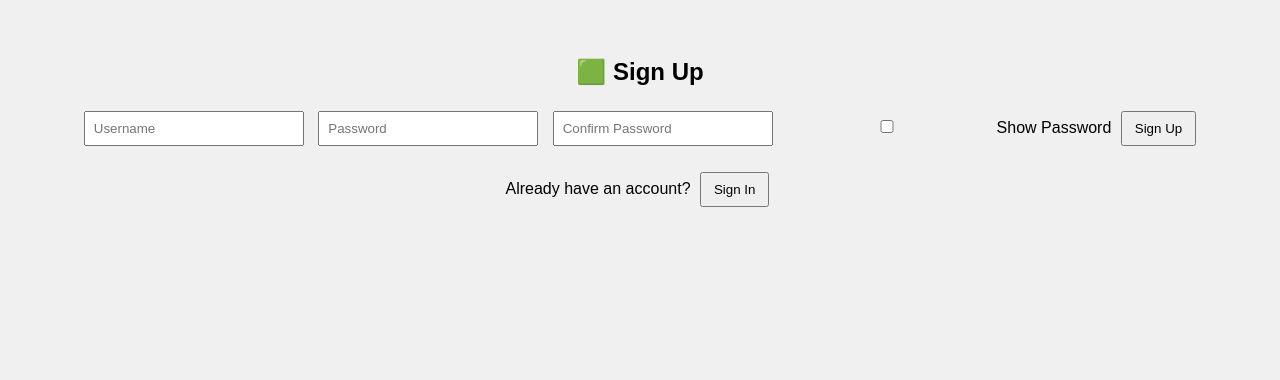
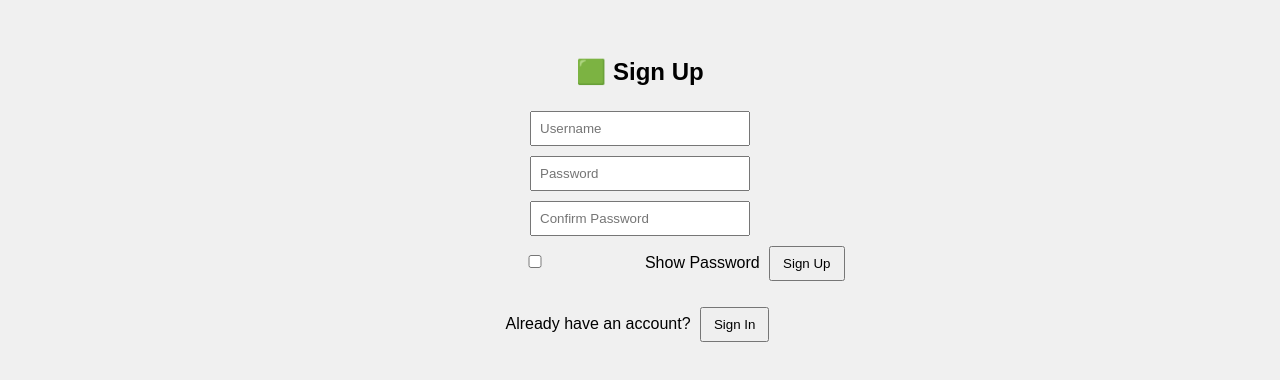
Before and after one commit to Tejas1420/Chat_App, a website with bundled scripts: page frontend/index.html in a window 1280 px wide. Built offline with nearby package versions, Linux system fonts and the light colour scheme; no server answers.

Commit message:
Made it a bit more stylish[debug 2]

```diff
--- a/frontend/index.html
+++ b/frontend/index.html
@@ -15,9 +15,9 @@
 <!-- 🟩 Sign Up Screen -->
 <div id="signup-screen" class="screen active">
   <h2>🟩 Sign Up</h2>
-  <input id="signup-username" placeholder="Username" />
-  <input id="signup-password" type="password" placeholder="Password" />
-  <input id="signup-confirm-password" type="password" placeholder="Confirm Password" />
+  <input id="signup-username" placeholder="Username" /> <br>
+  <input id="signup-password" type="password" placeholder="Password" /> <br>
+  <input id="signup-confirm-password" type="password" placeholder="Confirm Password" /> <br>
   <label>
     <input type="checkbox" id="signup-show-password" onclick="togglePassword('signup-password', 'signup-confirm-password', this)">
     Show Password
```
